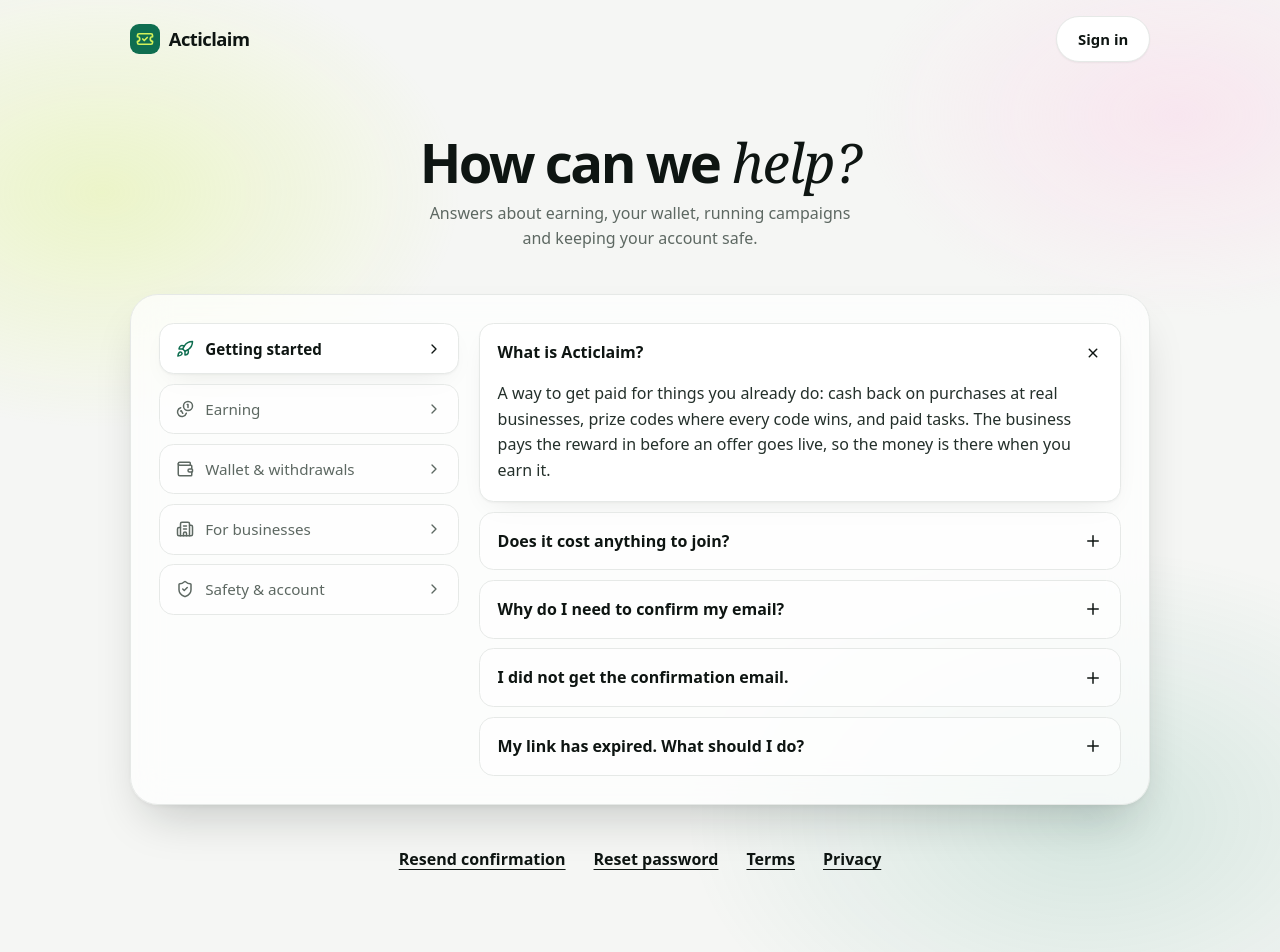
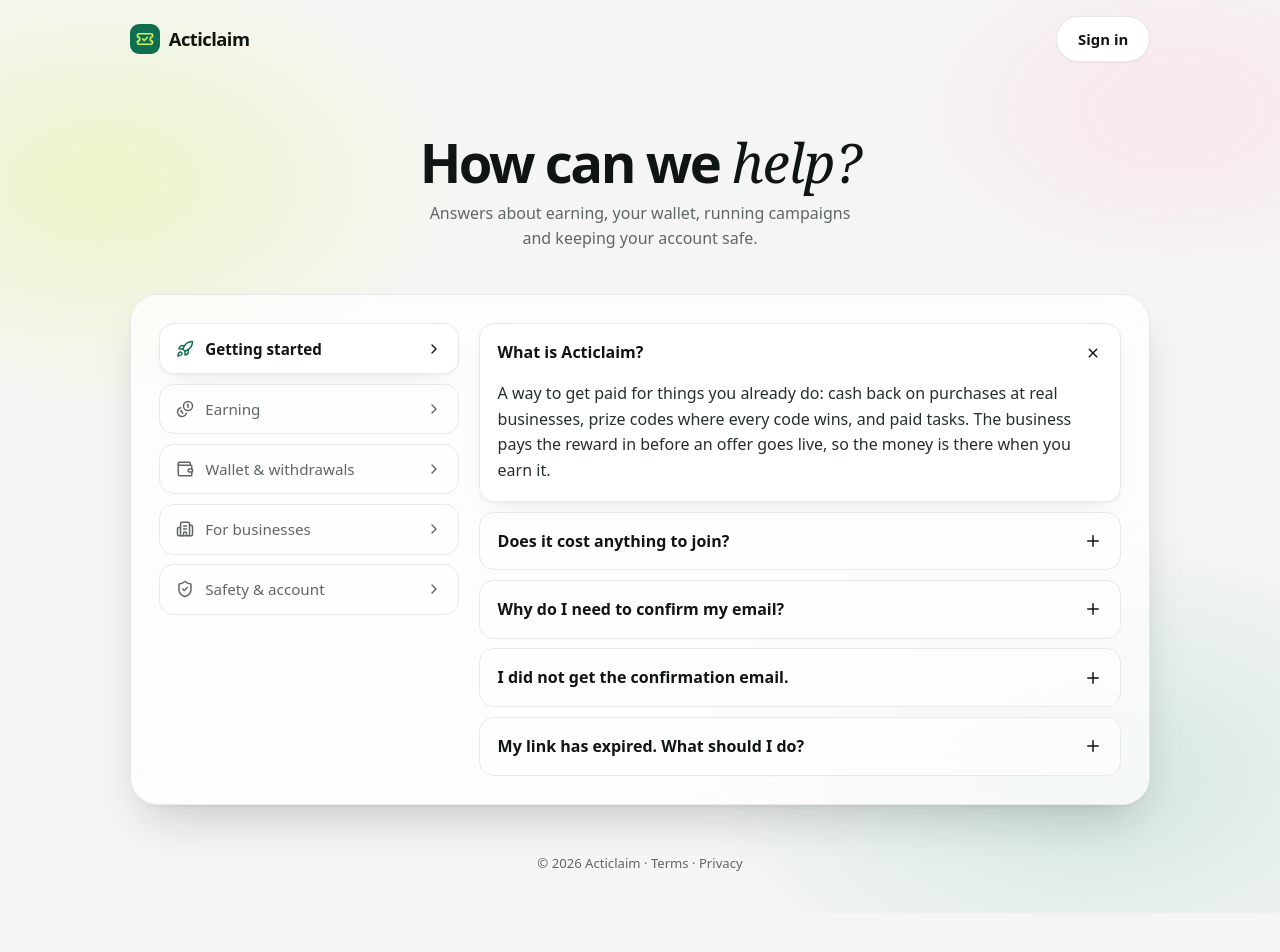
Before and after one commit to ezekiel37/Pointrush, a Next.js app in the folder apps/web/: page /help in a window 1280 px wide. Shown: the top 952 px of the page. After the commit the page ends 913 px from the top, so only its background shows below. Built offline with nearby package versions, Linux system fonts and the light colour scheme.

Commit message:
Help page: links inside the answers that need them; quiet terms and privacy footer

```diff
--- a/apps/web/src/app/globals.css
+++ b/apps/web/src/app/globals.css
@@ -2891,12 +2891,26 @@
     color: var(--color-ink-soft);
     line-height: 1.6;
   }
-  .help-links {
+  .help-answers .help-answer-links {
     display: flex;
     flex-wrap: wrap;
-    justify-content: center;
-    gap: 0.5rem 1.75rem;
-    margin-top: 2rem;
+    gap: 0.25rem 1.25rem;
+    padding-top: 0;
+  }
+  .help-answer-links .text-link {
+    padding: 0.25rem 0;
+  }
+  .help-footer {
+    padding: 0 1rem 2.5rem;
+    text-align: center;
+    font-size: 0.82rem;
+    color: var(--color-muted);
+  }
+  .help-footer a {
+    color: inherit;
+  }
+  .help-shell {
+    padding-bottom: 3rem;
   }
   @media (max-width: 760px) {
     .help-center {
--- a/apps/web/src/app/help/page.tsx
+++ b/apps/web/src/app/help/page.tsx
@@ -27,21 +27,11 @@
           </p>
         </div>
         <HelpCenter />
-        <div className="help-links">
-          <Link className="text-link" href="/verify-email">
-            Resend confirmation
-          </Link>
-          <Link className="text-link" href="/forgot-password">
-            Reset password
-          </Link>
-          <Link className="text-link" href="/terms">
-            Terms
-          </Link>
-          <Link className="text-link" href="/privacy">
-            Privacy
-          </Link>
-        </div>
       </main>
+      <footer className="help-footer">
+        © {new Date().getFullYear()} Acticlaim ·{' '}
+        <Link href="/terms">Terms</Link> · <Link href="/privacy">Privacy</Link>
+      </footer>
     </div>
   );
 }
--- a/apps/web/src/components/help/help-center.tsx
+++ b/apps/web/src/components/help/help-center.tsx
@@ -1,4 +1,5 @@
 'use client';
+import Link from 'next/link';
 import { useState } from 'react';
 import {
   Building2,
@@ -15,8 +16,10 @@
   id: string;
   label: string;
   icon: LucideIcon;
-  questions: [string, string][];
+  questions: Answer[];
 };
+type Answer =
+  [string, string] | [string, string, { href: string; label: string }[]];
 
 // Answers describe how the product works today; keep them in step with it.
 const topics: Topic[] = [
@@ -40,10 +43,15 @@
       [
         'I did not get the confirmation email.',
         'Check your spam folder. If you try to sign in before confirming, the sign-in page offers a new link. Links last 1 hour, and you can ask for a new one about once a minute.',
+        [{ href: '/verify-email', label: 'Send a new confirmation link' }],
       ],
       [
         'My link has expired. What should I do?',
-        'Request a new one: sign in and press "Send a new link", or use "Resend confirmation" below. Password reset links last 30 minutes.',
+        'Request a new one. Confirmation links last 1 hour and password reset links 30 minutes.',
+        [
+          { href: '/verify-email', label: 'New confirmation link' },
+          { href: '/forgot-password', label: 'New password reset link' },
+        ],
       ],
     ],
   },
@@ -181,13 +189,22 @@
         ))}
       </nav>
       <section className="help-answers" aria-label={topic.label}>
-        {topic.questions.map(([question, answer], i) => (
+        {topic.questions.map(([question, answer, links], i) => (
           <details key={`${topic.id}-${question}`} open={i === 0}>
             <summary>
               <span>{question}</span>
               <Plus className="help-toggle" size={18} aria-hidden />
             </summary>
             <p>{answer}</p>
+            {links && (
+              <p className="help-answer-links">
+                {links.map((link) => (
+                  <Link key={link.href} className="text-link" href={link.href}>
+                    {link.label}
+                  </Link>
+                ))}
+              </p>
+            )}
           </details>
         ))}
       </section>
```
